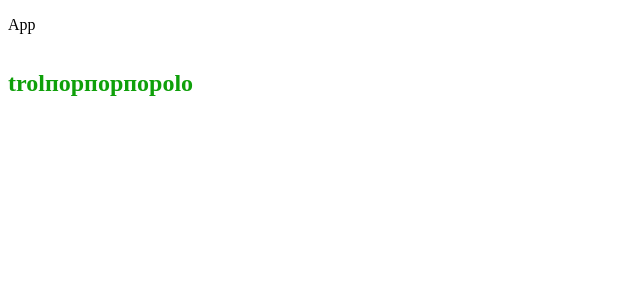
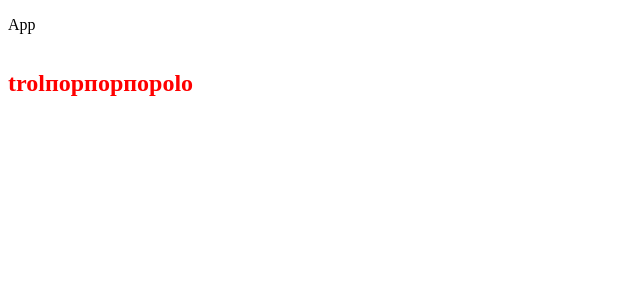
Before and after one commit to turisap/life-graph, a React app: page / in a window 1280 px wide. Shown: the top 300 px of the page, without its empty margins (0-640 px from the left). Built offline with nearby package versions, Linux system fonts and the light colour scheme.

Commit message:
fix for styles reload

```diff
--- a/package.json
+++ b/package.json
@@ -8,7 +8,7 @@
     "webpack": "webpack",
     "debug": "node --inspect --inspect-brk ./node_modules/webpack/bin/webpack.js",
     "prod": "npm run webpack -- --env.mode production",
-    "dev": "npm run server -- --env.mode development --hot",
+    "dev": "npm run server -- --env.mode development",
     "prod:debug": "npm run debug -- --env.mode production",
     "prod:analyze": "npm run prod -- --env.presets analyze",
     "prod:compress": "npm run prod -- --env.presets compress",
--- a/src/components/styles.scss
+++ b/src/components/styles.scss
@@ -2,5 +2,6 @@
   display: grid;
   grid-template-rows: 1fr;
   grid-template-columns: 30px 50px;
-  color: rgb(15, 160, 10);
+  color: red;
+  margin-top: 5px;
 }
--- a/webpack.config.js
+++ b/webpack.config.js
@@ -62,12 +62,7 @@ module.exports = ({ mode, presets } = { mode: "production", presets: [] }) => {
           {
             test: /\.s?css$/,
             use: [
-              {
-                loader: MiniCssExtractPlugin.loader,
-                options: {
-                  reloadAll: true
-                }
-              },
+              MiniCssExtractPlugin.loader,
               "css-loader",
               "postcss-loader",
               "resolve-url-loader",
@@ -94,7 +89,7 @@ module.exports = ({ mode, presets } = { mode: "production", presets: [] }) => {
       devServer: {
         publicPath: "/packs/",
         contentBase: path.join(__dirname, "public/packs"),
-        hot: true,
+        //hot: true,
         historyApiFallback: true,
         port: 3000,
         open: true,
@@ -105,8 +100,8 @@ module.exports = ({ mode, presets } = { mode: "production", presets: [] }) => {
           chunks: true
         }
       }
-    },
-    modeConfig(mode),
-    presets ? presetConfig({ mode, presets }) : null
+    }
+    //modeConfig(mode),
+    //presets ? presetConfig({ mode, presets }) : null
   );
 };
```
Also changed, not shown: 1 other file (tests, documents, lock files or other folders).
